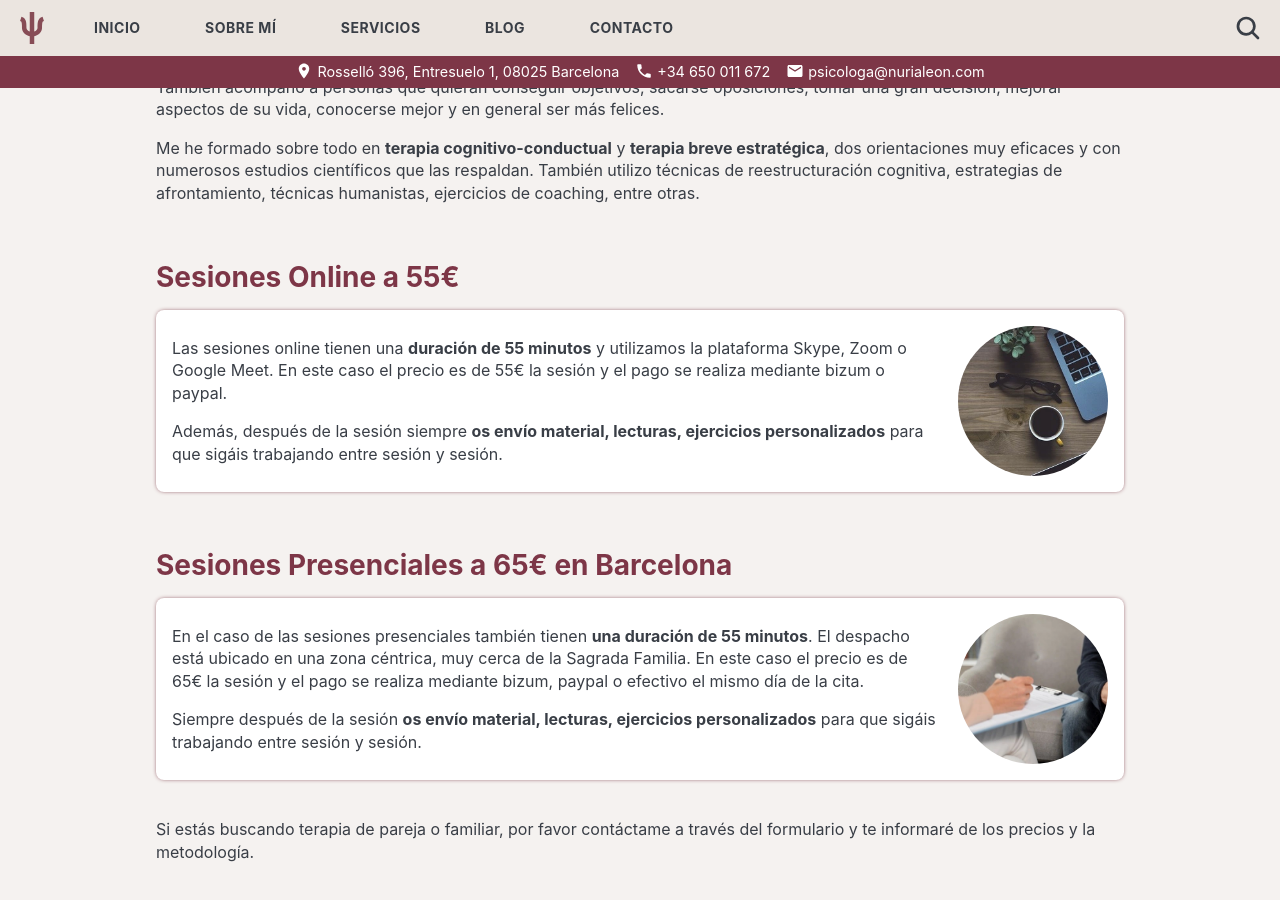
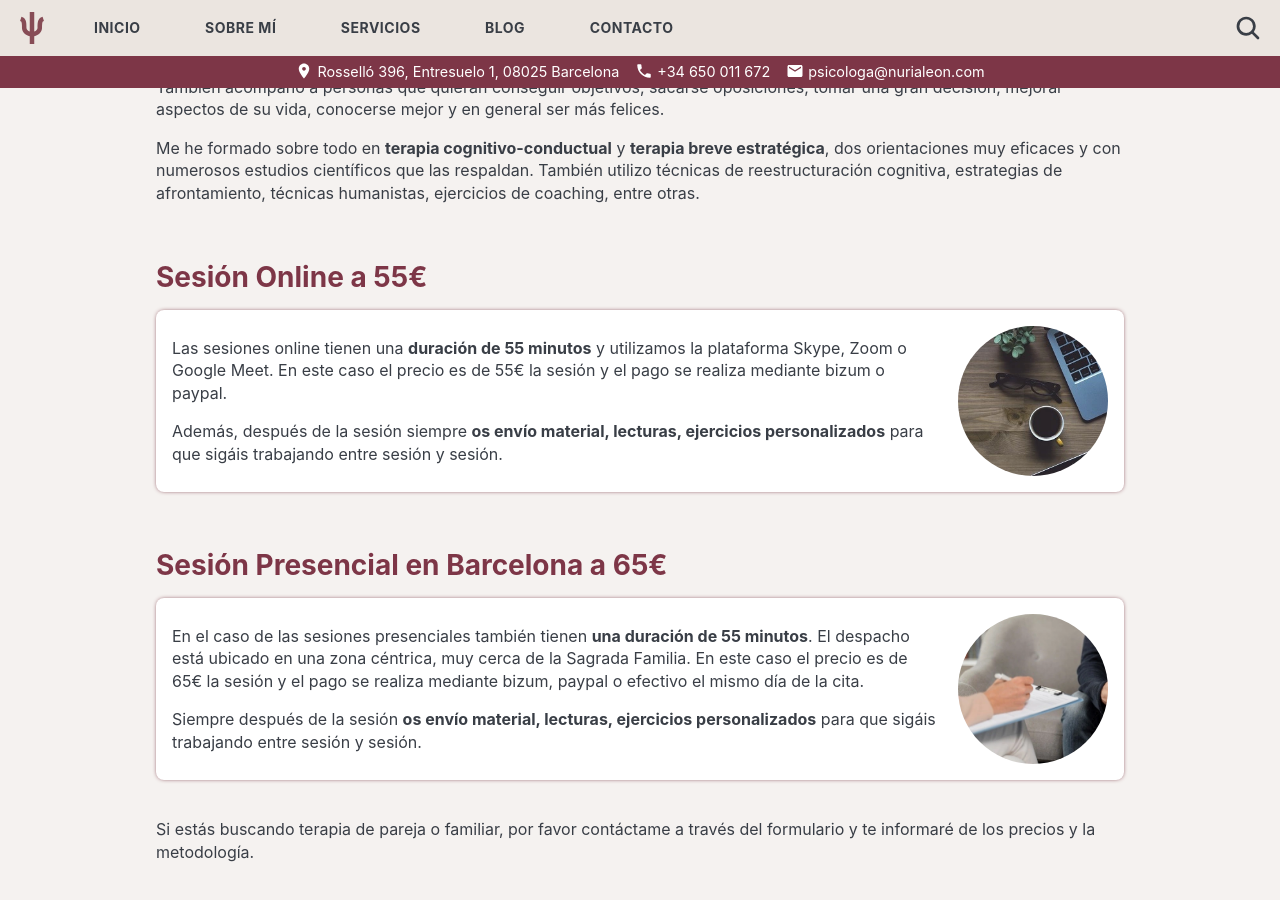
Before and after one commit to nurialeonsallent/nurialeon.com, a Jekyll site: the page built from _pages/servicios.md, in a window 1280 px wide and 900 px high, scrolled down 685 px. Built offline with Jekyll 4.4.1, drawn with Linux system fonts in a browser that asks for light colours.

Commit message:
Revert "precios"
This reverts commit 8f4fe5657495b5539653507708e40a01182d03d1.

```diff
--- a/_pages/servicios.md
+++ b/_pages/servicios.md
@@ -29,7 +29,7 @@ También acompaño a personas que quieran conseguir objetivos, sacarse oposicion
 
 Me he formado sobre todo en **terapia cognitivo-conductual** y **terapia breve estratégica**, dos orientaciones muy eficaces y con numerosos estudios científicos que las respaldan. También utilizo técnicas de reestructuración cognitiva, estrategias de afrontamiento, técnicas humanistas, ejercicios de coaching, entre otras.
 
-## Sesiones Online a 55€
+## Sesión Online a 55€
 
 <div class="columnas-2 sesion-card card">
 <div class="content" markdown="1">
@@ -40,7 +40,7 @@ Además, después de la sesión siempre **os envío material, lecturas, ejercici
 <img src="{{site.baseurl}}/images/sesiononline.webp" width="150" height="150" class="circle" />
 </div>
 
-## Sesiones Presenciales a 65€ en Barcelona
+## Sesión Presencial en Barcelona a 65€
 
 <div class="columnas-2 sesion-card card">
 <div class="content" markdown="1">
```
